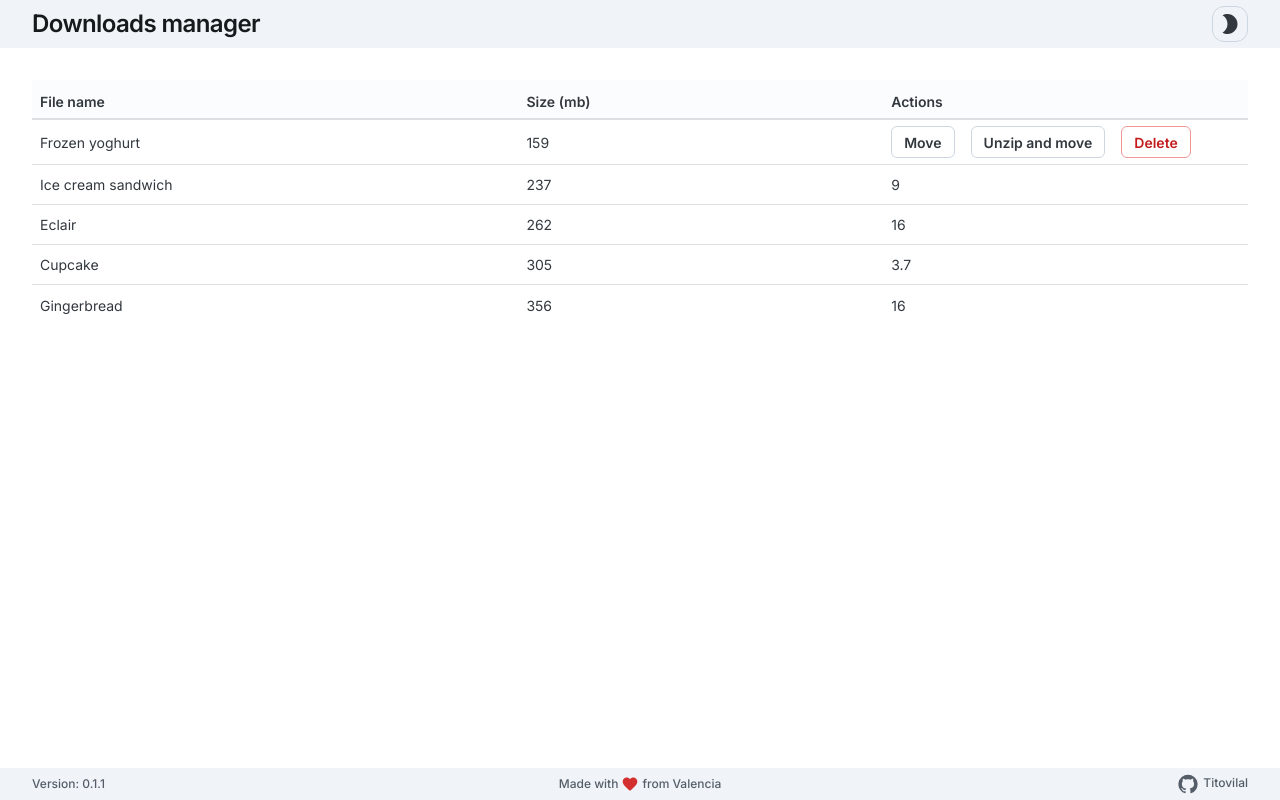
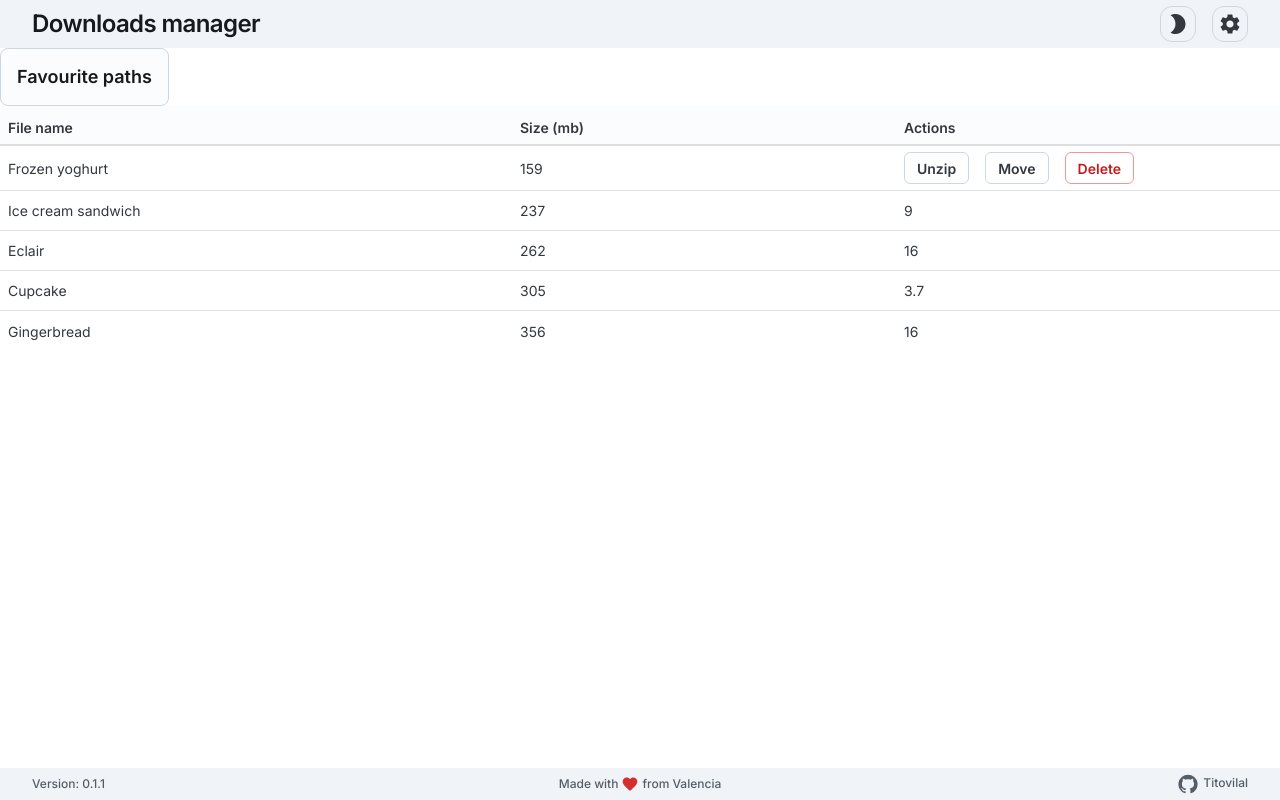
Before and after one commit to Titovilal/downloads-manager, a Next.js app: page / in a window 1280 px wide. Built offline with nearby package versions, Linux system fonts and the light colour scheme.

Commit message:
Add SettingsIcon and update UI layout

```diff
--- a/src/app/page.tsx
+++ b/src/app/page.tsx
@@ -3,6 +3,7 @@ import FavoriteIcon from "@mui/icons-material/Favorite";
 import ModeNightIcon from "@mui/icons-material/ModeNight";
 import GitHubIcon from "@mui/icons-material/GitHub";
 import Link from "next/link";
+import SettingsIcon from "@mui/icons-material/Settings";
 export default function Home() {
   return (
     <>
@@ -20,6 +21,7 @@ export default function Home() {
               "bottom bottom bottom"`,
           }}
         >
+          {/* top */}
           <Box
             sx={{
               gridArea: "top",
@@ -31,14 +33,24 @@ export default function Home() {
             }}
           >
             <Typography level="h3">Downloads manager</Typography>
-            <IconButton sx={{ borderRadius: "lg" }} variant="outlined">
-              <ModeNightIcon />
-            </IconButton>
+            <Box sx={{ display: "flex", gap: "1rem" }}>
+              <IconButton sx={{ borderRadius: "lg" }} variant="outlined">
+                <ModeNightIcon />
+              </IconButton>
+              <IconButton sx={{ borderRadius: "lg" }} variant="outlined">
+                <SettingsIcon />
+              </IconButton>
+            </Box>
           </Box>
-
+          {/* main */}
           <Box sx={{ gridArea: "main", bgcolor: "white" }}>
-            <Box sx={{ m: "2rem" }}>
-              <Table aria-label="basic table" sx={{}}>
+            <Box sx={{ display: "flex" }}>
+              <Card>
+                <Typography level="title-lg">Favourite paths</Typography>
+              </Card>
+            </Box>
+            <Box sx={{ display: "flex" }}>
+              <Table aria-label="basic table">
                 <thead>
                   <tr>
                     <th style={{ width: "40%" }}>File name</th>
@@ -53,10 +65,10 @@ export default function Home() {
                     <td>
                       <Box sx={{ display: "flex", gap: "1rem" }}>
                         <Button variant="outlined" size="sm" color="neutral">
-                          Move
+                          Unzip
                         </Button>
                         <Button variant="outlined" size="sm" color="neutral">
-                          Unzip and move
+                          Move
                         </Button>
                         <Button variant="outlined" size="sm" color="danger">
                           Delete
```
